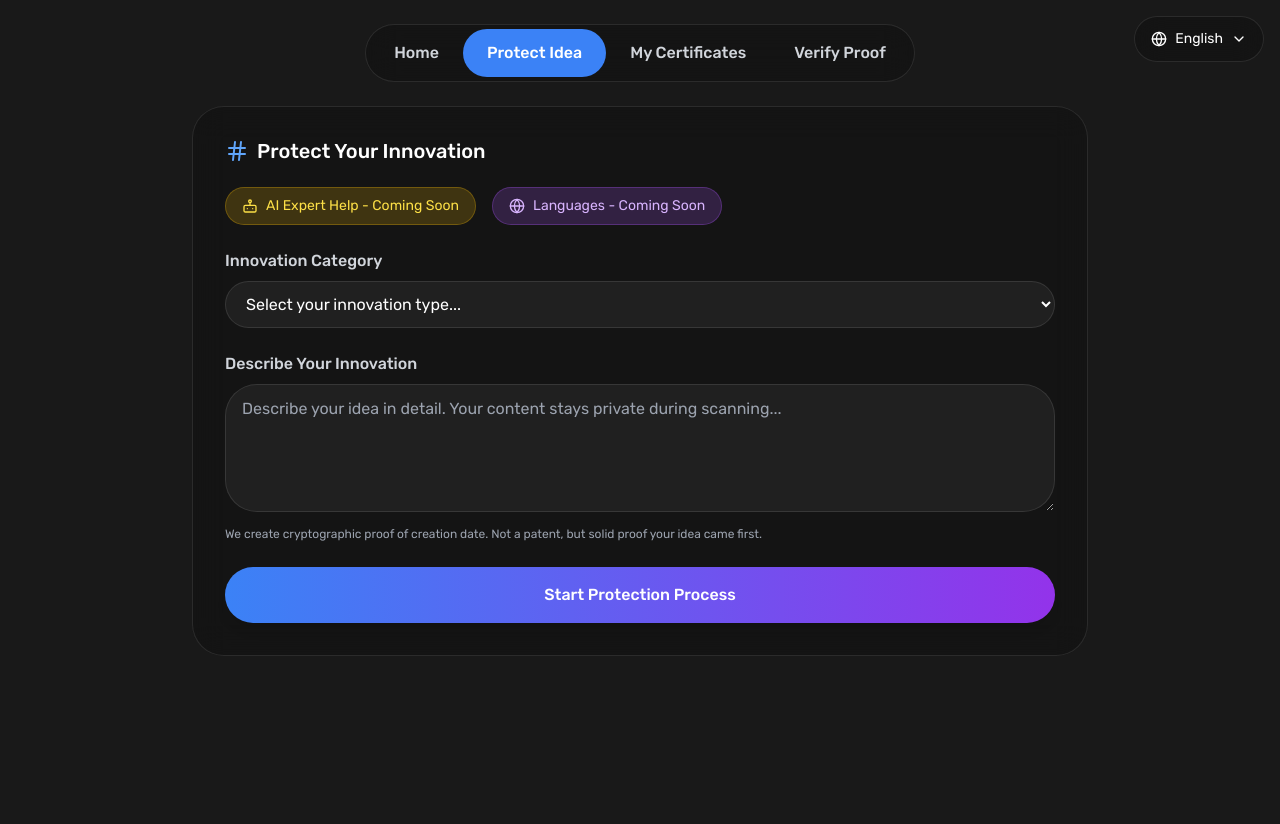
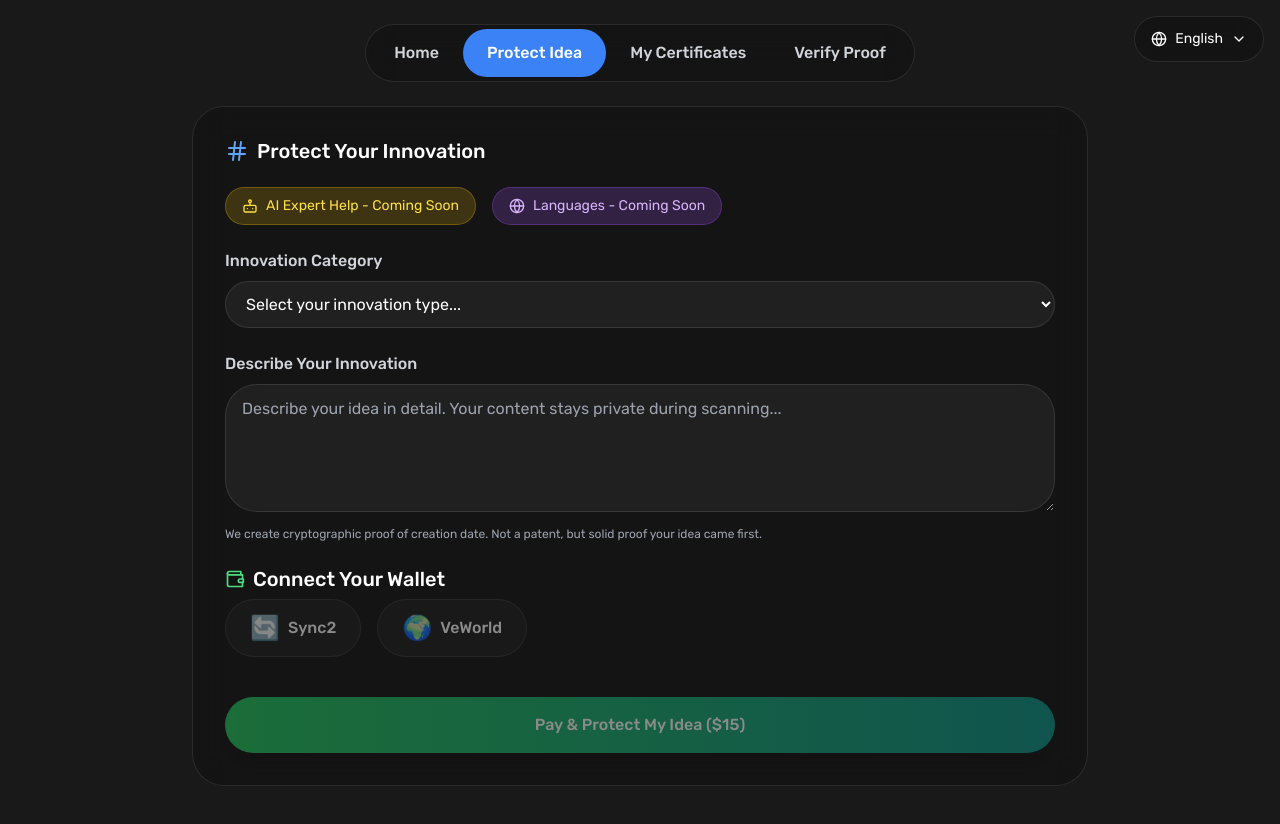
Before and after one commit to arkvdaogmail/patent-claude, a React (Create React App) app: page / in a window 1280 px wide. Both pictures are taken after a click on the button "Protect Idea". Shown: the top 824 px of the page. Before the commit the page ends 800 px from the top, so only its background shows below. Built offline with nearby package versions, Linux system fonts and the light colour scheme.

Commit message:
Update App.js

```diff
--- a/src/App.js
+++ b/src/App.js
@@ -23,6 +23,17 @@ export default function App() {
   const [certificate, setCertificate] = useState(null);
   const [showLanguages, setShowLanguages] = useState(false);
 
+  // Reset all state for new protection flow
+  const startNewProtectionProcess = () => {
+    setWalletConnected(false);
+    setConnectedWallet("");
+    setConnectedAddress("");
+    setCertificate(null);
+    setIdeaDescription("");
+    setSelectedCategory("");
+    setCurrentSection("submit");
+  };
+
   const typography = {
     headline: "text-[32px] leading-[1.25] font-medium",
     title: "text-[20px] leading-[1.2] font-medium",
@@ -43,10 +54,8 @@ export default function App() {
   ];
 
   const wallets = [
-    { id: "walletconnect", name: "WalletConnect", icon: "🔗" },
     { id: "sync2", name: "Sync2", icon: "🔄" },
-    { id: "veworld", name: "VeWorld", icon: "🌍" },
-    { id: "ledger", name: "Ledger", icon: "🔐" }
+    { id: "veworld", name: "VeWorld", icon: "🌍" }
   ];
 
   // Wallet connect logic (Sync2/VeWorld)
@@ -96,16 +105,10 @@ export default function App() {
   }
 
   // Step 1: Submit Idea
-  const handleSubmitIdea = () => {
-    if (!selectedCategory || !ideaDescription.trim()) {
-      alert("Please select a category and describe your idea");
-      return;
-    }
-    setCurrentSection("wallet");
-  };
+  const canProceedToWallet = selectedCategory && ideaDescription.trim();
 
-  // Step 2: Secure Proof (after wallet connect)
-  const handleSecureProof = async () => {
+  // Step 2: Pay & Protect (after wallet connect)
+  const handlePayAndProtect = async () => {
     if (!walletConnected || !connectedAddress) {
       alert("Connect your wallet first!");
       return;
@@ -195,7 +198,7 @@ export default function App() {
               Home
             </button>
             <button
-              onClick={() => setCurrentSection("submit")}
+              onClick={startNewProtectionProcess}
               className={`px-6 py-3 rounded-[32px] transition-all ${typography.baseM} ${
                 currentSection === "submit" ? "bg-blue-500 text-white" : "text-gray-300 hover:text-white hover:bg-white/10"
               }`}
@@ -235,7 +238,7 @@ export default function App() {
                 Blockchain-certified timestamps accepted globally. Court-admissible proof of creation in minutes, not years.
               </p>
               <button
-                onClick={() => setCurrentSection("submit")}
+                onClick={startNewProtectionProcess}
                 className={`bg-gradient-to-r from-blue-500 to-purple-600 text-white ${typography.baseM} py-4 px-8 rounded-[32px] hover:from-blue-600 hover:to-purple-700 transition-all duration-200 shadow-lg hover:shadow-xl transform hover:scale-105`}
               >
                 Start Protecting Your Idea
@@ -342,81 +345,47 @@ export default function App() {
                     We create cryptographic proof of creation date. Not a patent, but solid proof your idea came first.
                   </p>
                 </div>
-                <button
-                  onClick={handleSubmitIdea}
-                  className={`w-full bg-gradient-to-r from-blue-500 to-purple-600 text-white ${typography.baseM} py-4 px-6 rounded-[32px] hover:from-blue-600 hover:to-purple-700 transition-all duration-200 shadow-lg hover:shadow-xl transform hover:scale-[1.02]`}
-                >
-                  Start Protection Process
-                </button>
-              </div>
-            </div>
-          </div>
-        )}
-
-        {/* WALLET CONNECTION SECTION */}
-        {currentSection === "wallet" && (
-          <div className="max-w-4xl mx-auto">
-            <div className="bg-black/20 backdrop-blur-lg rounded-[32px] border border-white/10 p-8">
-              <h2 className={`${typography.title} text-white mb-6 flex items-center gap-2`}>
-                <Wallet className="w-6 h-6 text-green-400" />
-                WALLET CONNECTION STEP - Choose Your Wallet
-              </h2>
-              <div className="bg-blue-500/20 border border-blue-500/30 rounded-[32px] p-4 mb-6">
-                <p className={`text-blue-300 ${typography.body}`}>
-                  📱 This is the wallet connection section. Choose one of the 4 wallets below:
-                </p>
-              </div>
+                {/* Wallet Connect Section */}
+                <div className="mt-8">
+                  <div className="mb-4">
+                    <h3 className={`text-white ${typography.title} mb-2 flex items-center gap-2`}>
+                      <Wallet className="w-5 h-5 text-green-400" />
+                      Connect Your Wallet
+                    </h3>
                     {!walletConnected ? (
-                <div>
-                  <p className={`text-gray-300 mb-6 ${typography.body}`}>Choose your wallet to securely verify your identity:</p>
-                  <div className="grid md:grid-cols-2 gap-4 mb-6">
+                      <div className="flex gap-4">
                         {wallets.map(wallet => (
                           <button
                             key={wallet.id}
                             onClick={() => handleWalletConnect(wallet.id)}
-                        disabled={isProcessing}
-                        className={`flex items-center gap-3 bg-white/5 border border-white/10 rounded-[32px] px-6 py-4 text-white hover:bg-white/10 transition-all disabled:opacity-50 ${typography.baseM}`}
+                            disabled={!canProceedToWallet || isProcessing}
+                            className={`flex items-center gap-2 bg-white/5 border border-white/10 rounded-[32px] px-6 py-3 text-white hover:bg-white/10 transition-all disabled:opacity-50 ${typography.baseM}`}
                           >
                             <span className="text-2xl">{wallet.icon}</span>
                             <span>{wallet.name}</span>
-                        <span className={`text-green-400 ${typography.base2}`}>← Click to connect</span>
                           </button>
                         ))}
+                        {isProcessing && (
+                          <span className="text-blue-400 ml-4 self-center">Connecting...</span>
+                        )}
                       </div>
-                  {isProcessing && (
-                    <div className="text-center">
-                      <p className={`text-blue-300 ${typography.body}`}>🔄 Connecting wallet... (takes &lt;10 seconds)</p>
+                    ) : (
+                      <div className="flex items-center gap-2 text-green-400">
+                        <CheckCircle className="w-5 h-5" />
+                        Wallet Connected: {connectedWallet} ({connectedAddress.slice(0, 8)}...{connectedAddress.slice(-4)})
                       </div>
                     )}
                   </div>
-              ) : (
-                <div>
-                  <div className="bg-green-500/10 border border-green-500/30 rounded-[32px] p-4 mb-6">
-                    <p className={`text-green-300 ${typography.body}`}>✅ Wallet connected successfully! ({connectedWallet})</p>
-                  </div>
-                  <div className="bg-white/5 border border-white/10 rounded-[32px] p-6 mb-6">
-                    <h3 className={`text-white ${typography.title} mb-4`}>Protection Summary</h3>
-                    <div className={`space-y-2 text-gray-300 ${typography.body}`}>
-                      <p>
-                        <strong>Category:</strong> {categories.find(c => c.value === selectedCategory)?.label}
-                      </p>
-                      <p>
-                        <strong>Description:</strong> {ideaDescription.slice(0, 100)}...
-                      </p>
-                      <p>
-                        <strong>Total Cost:</strong> $15 - all fees included
-                      </p>
+                  {/* Pay & Protect Button */}
+                  <button
+                    onClick={handlePayAndProtect}
+                    disabled={!canProceedToWallet || !walletConnected || isProcessing}
+                    className={`mt-6 w-full bg-gradient-to-r from-green-500 to-teal-600 text-white ${typography.baseM} py-4 px-6 rounded-[32px] hover:from-green-600 hover:to-teal-700 transition-all duration-200 shadow-lg hover:shadow-xl transform hover:scale-[1.02] disabled:opacity-50`}
+                  >
+                    {isProcessing ? "🔄 Processing on Blockchain..." : "Pay & Protect My Idea ($15)"}
+                  </button>
                 </div>
               </div>
-                  <button
-                    onClick={handleSecureProof}
-                    disabled={isProcessing}
-                    className={`w-full bg-gradient-to-r from-green-500 to-teal-600 text-white ${typography.baseM} py-4 px-6 rounded-[32px] hover:from-green-600 hover:to-teal-700 transition-all duration-200 shadow-lg hover:shadow-xl transform hover:scale-[1.02] disabled:opacity-50`}
-                  >
-                    {isProcessing ? "🔄 Creating unforgeable blockchain proof..." : "🔒 Secure My Proof ($15)"}
-                  </button>
-                </div>
-              )}
             </div>
           </div>
         )}
@@ -505,7 +474,7 @@ export default function App() {
                     <div className="text-center py-12">
                       <p className={`text-gray-400 mb-4 ${typography.body}`}>No certificates yet</p>
                       <button
-                        onClick={() => setCurrentSection("submit")}
+                        onClick={startNewProtectionProcess}
                         className={`bg-blue-500 text-white px-6 py-3 rounded-[32px] hover:bg-blue-600 transition-all ${typography.baseM}`}
                       >
                         Protect Your First Idea
```
Lines whose indentation alone changed are shown as unchanged.
